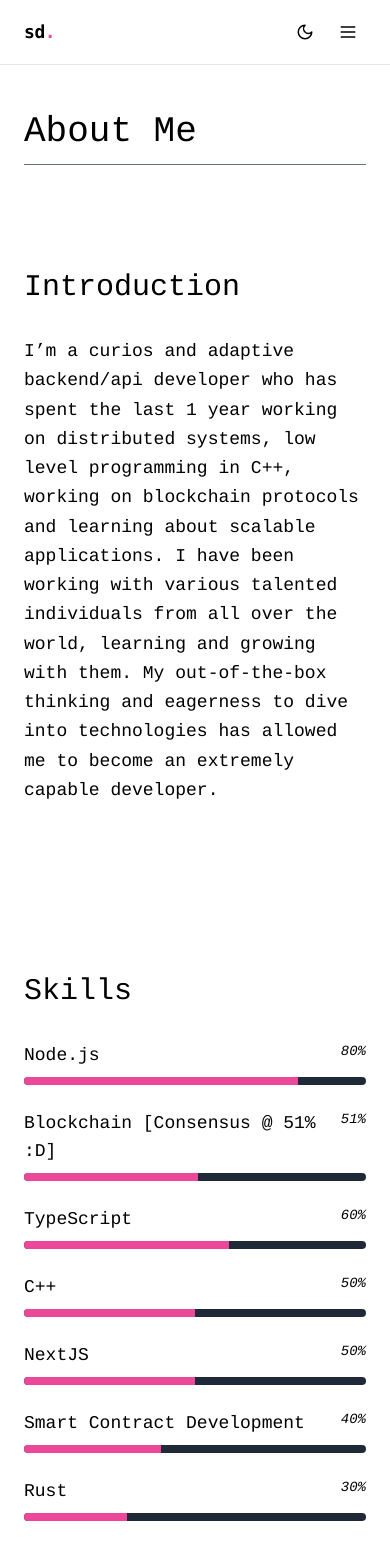
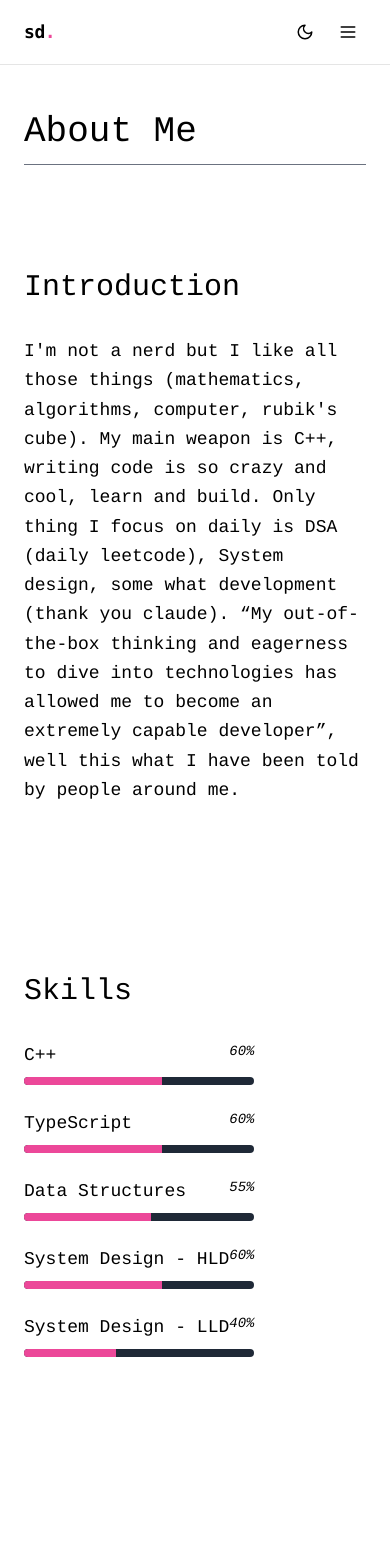
Before and after one commit to saniddhyaDubey/portfolio, a Next.js app: page /about in a window 390 px wide. Shown: the top 1560 px of the page. After the commit the page ends 1421 px from the top, so only its background shows below. Built offline with nearby package versions, Linux system fonts and the light colour scheme.

Commit message:
style: better mobile view and added profile links to mobile UI.

```diff
--- a/src/components/about/ skills.tsx
+++ b/src/components/about/ skills.tsx
@@ -9,13 +9,11 @@ import { useEffect, useState } from "react";
 
 export default function SkillContent() {
   const skills: Skill[] = [
-    { skill: "Node.js", percentage: 80 },
-    { skill: "Blockchain [Consensus @ 51% :D]", percentage: 51 },
+    { skill: "C++", percentage: 60 },
     { skill: "TypeScript", percentage: 60 },
-    { skill: "C++", percentage: 50 },
-    { skill: "NextJS", percentage: 50 },
-    { skill: "Smart Contract Development", percentage: 40 },
-    { skill: "Rust", percentage: 30 },
+    { skill: "Data Structures", percentage: 55 },
+    { skill: "System Design - HLD", percentage: 60 },
+    { skill: "System Design - LLD", percentage: 40 },
   ];
   return (
     <section className="flex flex-col lg:flex-row items-start gap-8 py-16">
--- a/src/components/about/introduction.tsx
+++ b/src/components/about/introduction.tsx
@@ -11,12 +11,11 @@ export default function IntroContent() {
       {/* Right Column */}
       <div className="lg:w-1/2 ">
         <p className="font-courier text-lg text-black dark:text-gray-400 leading-relaxed">
-          I’m a curios and adaptive backend/api developer who has spent the last
-          1 year working on distributed systems, low level programming in C++, working on blockchain protocols
-          and learning about scalable applications. I have been working with various talented individuals
-          from all over the world, learning and growing with them. My
-          out-of-the-box thinking and eagerness to dive into technologies has
-          allowed me to become an extremely capable developer.
+          I&apos;m not a nerd but I like all those things (mathematics, algorithms, computer, rubik&apos;s cube).
+          My main weapon is C++, writing code is so crazy and cool, learn and build. Only thing I focus on daily is
+          DSA (daily leetcode), System design, some what development (thank you claude).
+          &ldquo;My out-of-the-box thinking and eagerness to dive into technologies has allowed me
+          to become an extremely capable developer&rdquo;, well this what I have been told by people around me.
         </p>
       </div>
     </section>
--- a/src/components/navbar.tsx
+++ b/src/components/navbar.tsx
@@ -6,6 +6,8 @@ import { useTheme } from "next-themes";
 import { useEffect, useState } from "react";
 import { AnimatePresence, motion } from "framer-motion";
 import { Menu, Moon, Sun, X } from "lucide-react";
+import { FaGithub, FaLinkedin, FaTwitter } from "react-icons/fa";
+import { SiLeetcode, SiCodeforces, SiDevpost } from "react-icons/si";
 
 const links = [
   { href: "/", label: "Home" },
@@ -138,6 +140,19 @@ export default function NavBar() {
               >
                 Resume ↗
               </Link>
+
+              {/* Social profiles — mobile only */}
+              <div className="mt-4 pt-4 border-t border-black/10 dark:border-white/10">
+                <p className="font-mono text-[10px] uppercase tracking-widest text-gray-400 dark:text-gray-500 mb-3">Profiles</p>
+                <div className="flex items-center gap-5">
+                  <Link href="https://github.com/saniddhyaDubey/" target="_blank" aria-label="GitHub"><FaGithub size={18} /></Link>
+                  <Link href="https://www.linkedin.com/in/saniddhyadubey/" target="_blank" aria-label="LinkedIn"><FaLinkedin size={18} /></Link>
+                  <Link href="https://x.com/saniddhya_10" target="_blank" aria-label="Twitter"><FaTwitter size={18} /></Link>
+                  <Link href="https://leetcode.com/u/0Bugs/" target="_blank" aria-label="LeetCode"><SiLeetcode size={18} /></Link>
+                  <Link href="https://codeforces.com/profile/bugFixed" target="_blank" aria-label="Codeforces"><SiCodeforces size={18} /></Link>
+                  <Link href="https://devpost.com/sdubey5" target="_blank" aria-label="Devpost"><SiDevpost size={18} /></Link>
+                </div>
+              </div>
             </div>
           </motion.nav>
         )}
--- a/src/components/portfolio/PortfolioSection.tsx
+++ b/src/components/portfolio/PortfolioSection.tsx
@@ -9,7 +9,7 @@ export default function PortfolioSection() {
         <h1 className="text-4xl md:text-5xl font-courier">Portfolio</h1>
         <div className="w-full max-w-2xl h-[1px] bg-gray-500 mt-3"></div>
       </div>
-      <div className="grid grid-cols-1 sm:grid-cols-2 lg:grid-cols-3">
+      <div className="grid grid-cols-2 lg:grid-cols-3 gap-4">
         {projects.map((project, index) => (
           <ProjectCard key={index} project={project} />
         ))}
--- a/src/components/portfolio/ProjectCard.tsx
+++ b/src/components/portfolio/ProjectCard.tsx
@@ -10,7 +10,7 @@ interface ProjectProp {
 
 export default function ProjectCard({ project }: ProjectProp) {
   return (
-    <div className="relative w-52 h-52 border-2 border-black dark:border-white rounded-md overflow-hidden group mt-8">
+    <div className="relative w-full aspect-square border-2 border-black dark:border-white rounded-md overflow-hidden group mt-4 sm:mt-8">
       {/* Project Image */}
       <Image
         src={project.image}
```
